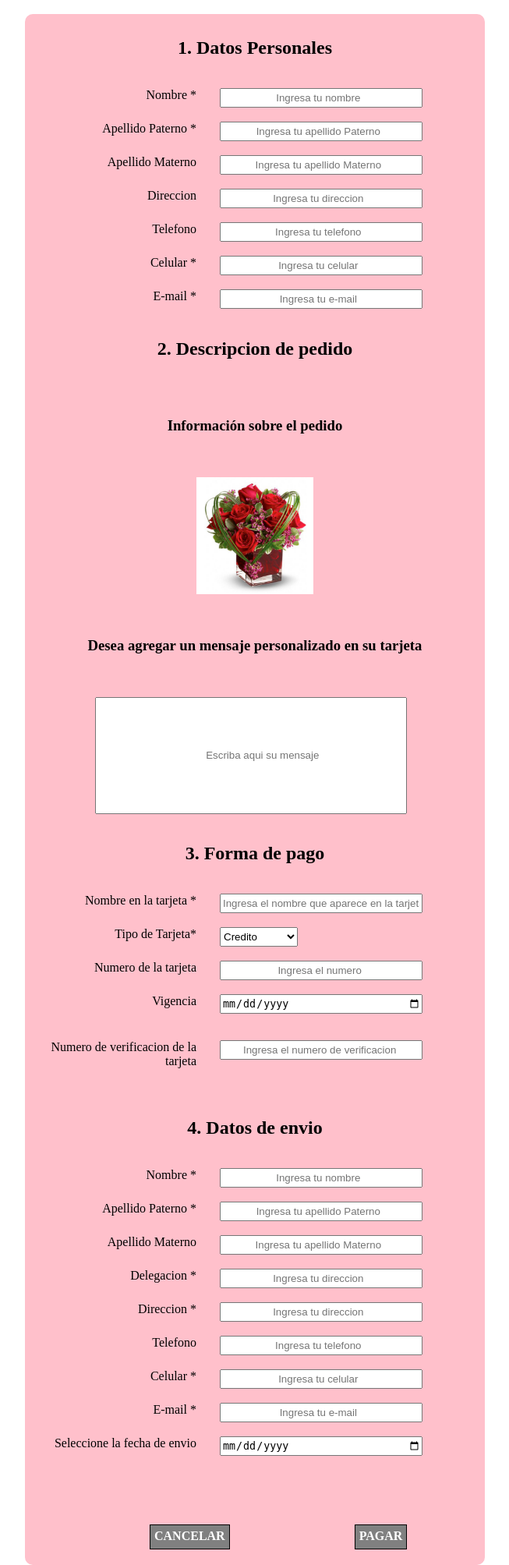
After one commit to FJMR17/ayuda, a PHP site: page /seccionPago/formularioPago.php in a window 1280 px wide. The commit adds this page. Shown: the whole page at 78% size, without its empty margins (16-669 px from the left). Run offline with PHP 8.4, Linux system fonts and the light colour scheme.

Commit message:
Listo
Sandii ya recupere todos tus cambios en este repositorio

```diff
--- /dev/null
+++ b/seccionPago/formularioPago.php
@@ -0,0 +1,101 @@
+<html>
+<head>
+	  <link href="seccionPago/seccionPago.css" rel="stylesheet" type="text/css" />
+</head>
+<section id="sectionleft">
+
+				<h1 id="tituloh1">1. Datos Personales</h1>
+				<br>
+				<label>Nombre *</label>
+				<input type="text" class="txtNombre" placeholder="Ingresa tu nombre  " />
+				<br></br>
+				<label>Apellido Paterno *</label>
+				<input type="text" class="txtPaterno" placeholder="Ingresa tu apellido Paterno  " />
+				<br></br>
+				<label>Apellido Materno</label>
+				<input type="text" class="txtMaterno" placeholder="Ingresa tu apellido Materno  " />
+				<br></br>
+				<label>Direccion</label>
+				<input type="text" class="txtDireccion" placeholder="Ingresa tu direccion  " />
+				<br></br>
+				<label>Telefono</label>
+				<input type="text" class="txtTelefono" placeholder="Ingresa tu telefono  " />
+				<br></br>
+				<label>Celular *</label>
+				<input type="text" class="txtCelular" placeholder="Ingresa tu celular  " />
+				<br></br>
+				<label>E-mail *</label>
+				<input type="text" class="txtEmail" placeholder="Ingresa tu e-mail  " />
+				<br></br>
+
+				<h1 id="tituloh1">2. Descripcion de pedido</h1>
+				<br></br>
+				<h3 id="tituloh1">Información sobre el pedido</h3>
+				<br></br>
+				<div align="center"><img src="seccionPago/arreglo.jpg" width="150"></div>
+				<br></br>
+				<h3 id="tituloh1">Desea agregar un mensaje personalizado en su tarjeta</h3>
+				<br></br>
+				<input id="cajaText" type="text" class="txtMsj" placeholder="        Escriba aqui su mensaje" />
+				<br></br>
+
+				<h1 id="tituloh1">3. Forma de pago</h1>
+				<br>
+				<label>Nombre en la tarjeta *</label>
+				<input type="text" class="txtNombreT" placeholder="Ingresa el nombre que aparece en la tarjeta " />
+				<br></br>
+				<label>Tipo de Tarjeta*</label>
+				<select>
+						<option>Credito</option>
+						<option>Debito</option>
+				</select>
+				<br></br>
+				<label>Numero de la tarjeta</label>
+				<input type="num" class="numTarjeta" placeholder="Ingresa el numero " />
+				<br></br>
+				<label>Vigencia</label>
+				<form action="" method="">
+					<input type="date">
+				</form>
+				<br>
+				<label>Numero de verificacion de la tarjeta</label>
+				<input type="num" class="numVerificacion" placeholder="Ingresa el numero de verificacion " />
+				<br></br>
+				<br></br>
+
+				<h1 id="tituloh1">4. Datos de envio</h1>
+				<br>
+				<label>Nombre *</label>
+				<input type="text" class="txtNombreE" placeholder="Ingresa tu nombre  " />
+				<br></br>
+				<label>Apellido Paterno *</label>
+				<input type="text" class="txtPaternoE" placeholder="Ingresa tu apellido Paterno  " />
+				<br></br>
+				<label>Apellido Materno</label>
+				<input type="text" class="txtMaternoE" placeholder="Ingresa tu apellido Materno  " />
+				<br></br>
+				<label>Delegacion *</label>
+				<input type="text" class="txtDelegacionE" placeholder="Ingresa tu direccion  " />
+				<br></br>
+				<label>Direccion *</label>
+				<input type="text" class="txtDireccionE" placeholder="Ingresa tu direccion  " />
+				<br></br>
+				<label>Telefono </label>
+				<input type="text" class="txtTelefono" placeholder="Ingresa tu telefono  " />
+				<br></br>
+				<label>Celular *</label>
+				<input type="text" class="txtCelular" placeholder="Ingresa tu celular  " />
+				<br></br>
+				<label>E-mail *</label>
+				<input type="text" class="txtEmail" placeholder="Ingresa tu e-mail  " />
+				<br></br>
+				<label>Seleccione la fecha de envio</label>
+				<form action="" method="">
+					<input type="date">
+				</form>
+				<br></br>
+				<br></br>
+				<a id="boton" href="">CANCELAR</a>
+				<a id="boton" href="">PAGAR</a>
+	</section>
+</html>
--- /dev/null
+++ b/seccionPago/seccionPago.css
@@ -0,0 +1,83 @@
+/*****caracteristicas de la sección del formulario*****/
+#sectionleft{
+	background: pink;
+	border-radius: 10px;
+	float: left;
+	height: auto;
+	margin-top: 10px;
+	margin-left: 40px;
+	margin-right: auto;
+	padding: 20px;
+	padding-top: 10px;
+	width: 550px;
+}
+/*****caracteristicas del texto antes de los cuadros de texto*****/
+section label{
+	float: left;
+	height: 20px;
+	margin-right: 10px;
+	text-align: right;
+	width: 200px;
+}
+
+/*****caracteristicas de los cuadros de texto*****/
+section input {
+	border: C0DEDE 1px solid;
+	height: 25px;
+	margin: 0px 0px 0px 20px;
+	outline-color: white;
+	width: 260px;
+}
+
+/*****caracteristicas al hacer click a los cuadros de texto*****/
+section input: focus{
+	box-shadow: 0px 0px 20px white;
+}
+
+/*****caracteristicas del texto dentro de los cuadros*****/
+input::-webkit-input-placeholder {
+  text-align: center;
+}
+input:-moz-placeholder {
+  text-align: center;
+}
+input:-ms-input-placeholder {
+  text-align: center;
+}
+
+/*****caracteristicas de los selectores*****/
+section select{
+	border: C0DEDE 2px solid;
+	height: 25px;
+	margin: 0px 0px 0px 20px;
+	outline-color: white;
+	width: 100px;
+}
+
+/*****caracteristicas de los titulos h1*****/
+#tituloh1{
+	text-align: center;
+}
+
+/*****caracteristicas del boton*****/
+#boton{
+	background: gray;
+	border: 1px solid black;
+	color:white;
+	float: left;
+	font-weight: bold;
+	height: 20px;
+	margin-left: 140px;
+	margin-right:  20px;
+	padding: 5px;
+	text-align: center;
+	text-decoration: none;
+}
+
+/*****caracteristicas de la caja de texto*****/
+#cajaText{
+	height: 150px;
+	width: 400px;
+	padding: auto;
+	margin-left: 70px;
+}
```
Also changed, not shown: seccionPago.php (+5 -102 lines), seccionPago/arreglo.jpg (added).
